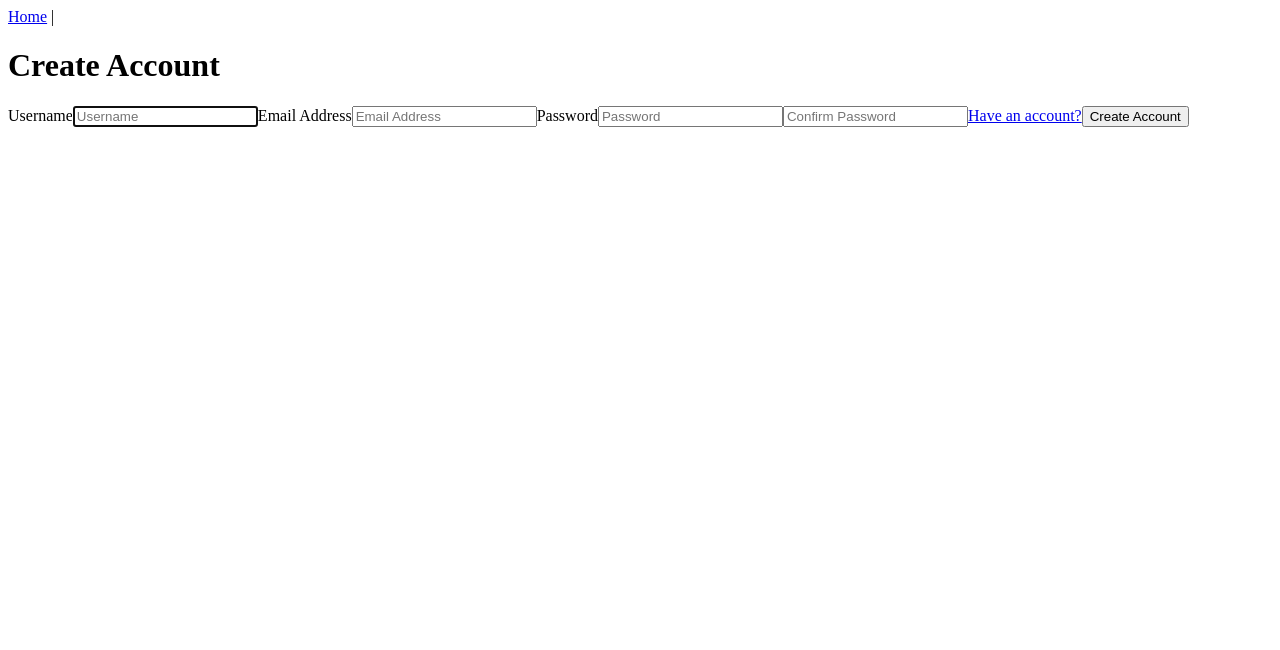
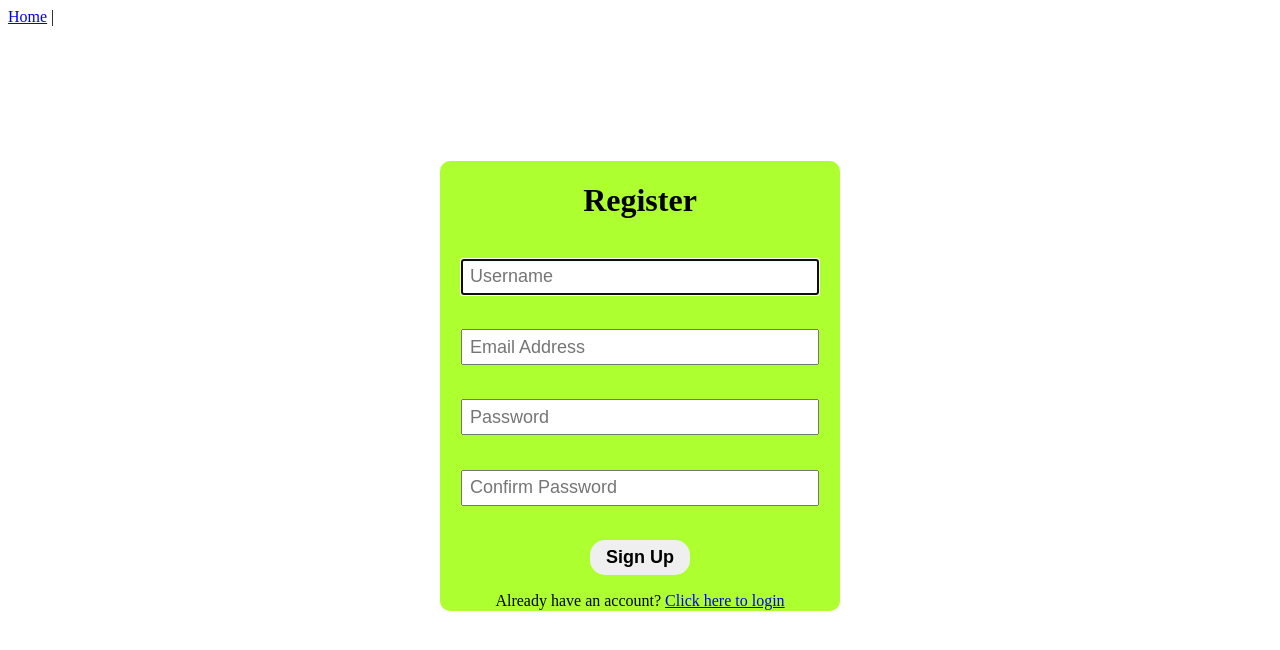
Before and after one commit to jonbiveo/house-planner, a Vue app in the folder vue/: page /register in a window 1280 px wide. Shown: the top 650 px of the page. Built offline with nearby package versions, Linux system fonts and the light colour scheme.

Commit message:
began styling the register view page

```diff
--- a/vue/src/views/Register.vue
+++ b/vue/src/views/Register.vue
@@ -1,34 +1,32 @@
 <template>
   <div id="register" class="text-center">
     <form class="form-register" @submit.prevent="register">
-      <h1 class="h3 mb-3 font-weight-normal">Create Account</h1>
+      <h1 class="h3 mb-3 font-weight-normal header">Register</h1>
       <div class="alert alert-danger" role="alert" v-if="registrationErrors">
         {{ registrationErrorMsg }}
       </div>
-      <label for="username" class="sr-only">Username</label>
+      <div class="inputs">
         <input
           type="text"
           id="username"
           class="form-control"
-        placeholder="Username"
+          placeholder=" Username"
           v-model="user.username"
           required
           autofocus
         />
-      <label for="email" class="sr-only">Email Address</label>
         <input type="text"
         id="email"
         class="form-control"
-      placeholder="Email Address"
+        placeholder=" Email Address"
         v-model="user.email"
         required
         />
-      <label for="password" class="sr-only">Password</label>
         <input
           type="password"
           id="password"
           class="form-control"
-        placeholder="Password"
+          placeholder=" Password"
           v-model="user.password"
           required
         />
@@ -36,14 +34,17 @@
           type="password"
           id="confirmPassword"
           class="form-control"
-        placeholder="Confirm Password"
+          placeholder=" Confirm Password"
           v-model="user.confirmPassword"
           required
         />
-      <router-link :to="{ name: 'login' }">Have an account?</router-link>
         <button class="btn btn-lg btn-primary btn-block" type="submit">
-        Create Account
+          Sign Up
         </button>
+      </div>
+      <span class="loginLink">Already have an account?
+        <router-link :to="{ name: 'login' }">Click here to login</router-link>
+      </span>
     </form>
   </div>
 </template>
@@ -107,4 +108,63 @@ export default {
 };
 </script>
 
-<style></style>
+<style scoped>
+  .text-center {
+    display: grid;
+    height: 90vh;
+    grid-template-columns: 1fr;
+    grid-template-areas: "form";
+    justify-items: center;
+    align-items: center;
+  }
+
+  .form-register {
+    display: grid;
+    grid-area: form;
+    grid-template-columns: 1fr;
+    grid-template-areas:
+    "header"
+    "inputs"
+    "loginLink";
+    width: 400px;
+    height: 450px;
+    background-color: greenyellow;
+    border-radius: 10px;
+  }
+
+  .inputs {
+    display: flex;
+    grid-area: inputs;
+    flex-direction: column;
+    min-height: 350px;
+    max-width: 400px;
+    justify-content: space-around;
+    align-items: center;
+  }
+
+  .form-register input {
+    height: 30px;
+    min-width: 350px;
+    font-size: 18px;
+  }
+
+  .btn {
+    height: 35px;
+    width: 100px;
+    font-weight: bold;
+    font-size: 18px;
+    border-radius: 15px;
+    border: none;
+  }
+
+  .loginLink {
+    grid-area: loginLink;
+    justify-self: center;
+  }
+
+  .header {
+    grid-area: header;
+    justify-self: center;
+  }
+
+</style>
```
Lines whose indentation alone changed are shown as unchanged.
